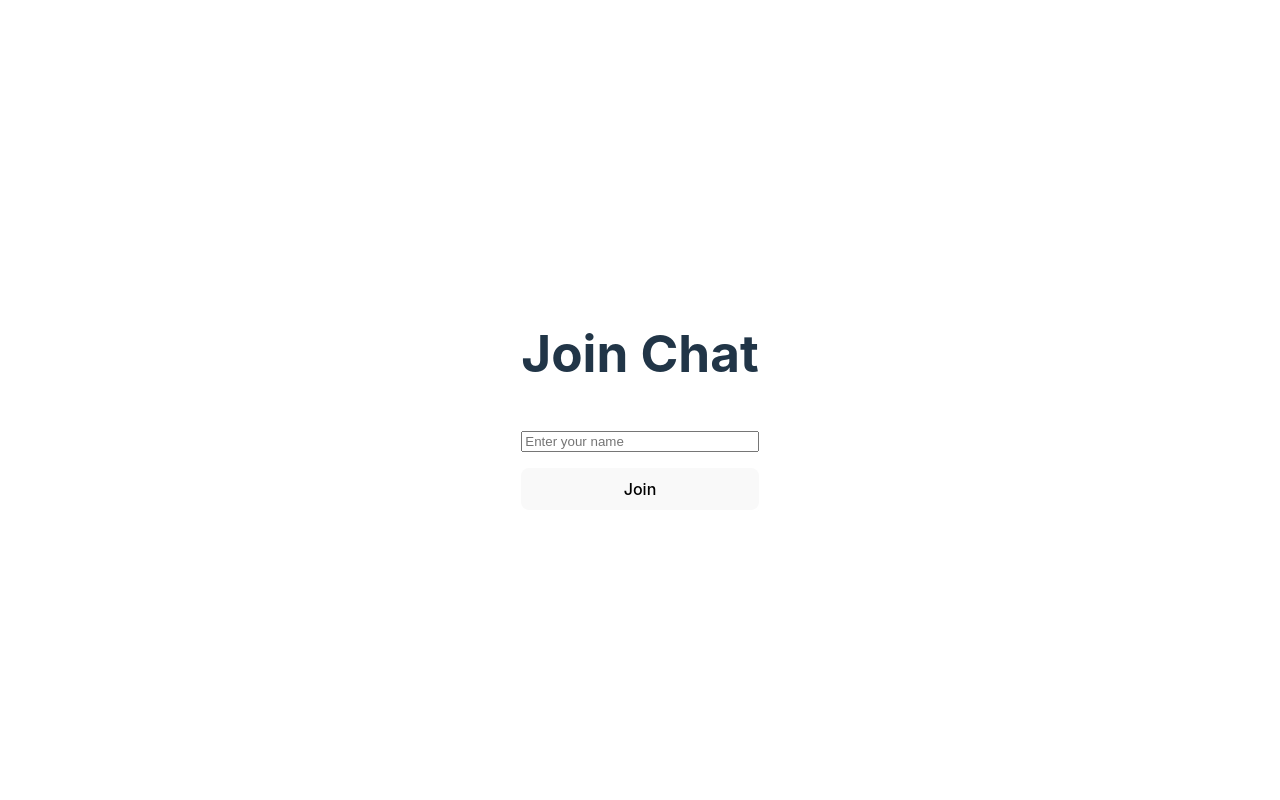
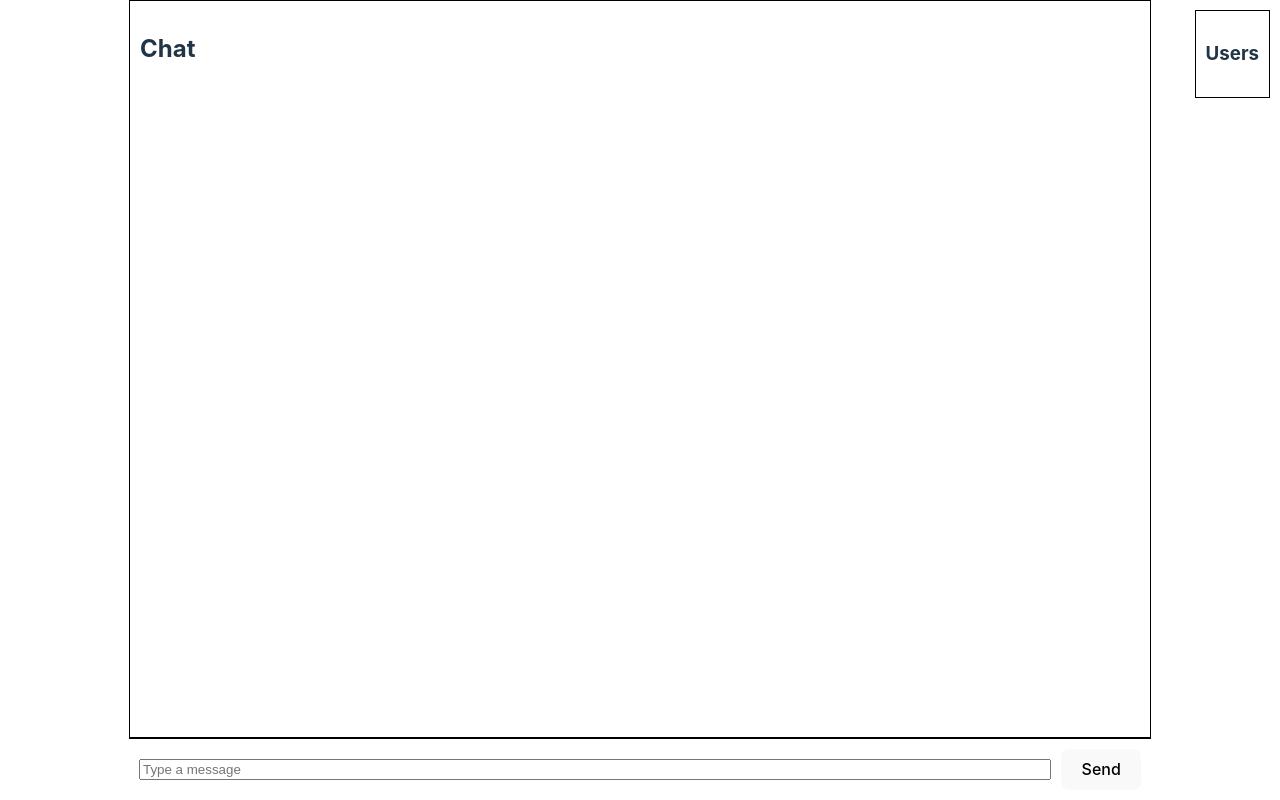
Before and after one commit to visrut7/chat-application, a React app in the folder frontend/: page /chat in a window 1280 px wide. Built offline with nearby package versions, Linux system fonts and the light colour scheme; the HTML template or start-up script is replaced by a standard one.

Commit message:
separate out components

```diff
--- a/frontend/src/App.tsx
+++ b/frontend/src/App.tsx
@@ -1,145 +1,20 @@
 import "./App.css";
-import React, { useState, useEffect, useRef } from "react";
-
-interface Message {
-  name: string;
-  type: string;
-  message: string;
-}
+import React, { useState } from "react";
+import { BrowserRouter as Router, Routes, Route } from "react-router-dom";
+import JoinForm from "./components/JoinForm";
+import Chat from "./components/Chat";
 
 const App: React.FC = () => {
   const [name, setName] = useState<string>("");
-  const [joined, setJoined] = useState<boolean>(false);
-  const [users, setUsers] = useState<string[]>([]);
-  const [messages, setMessages] = useState<Message[]>([]);
-  const [message, setMessage] = useState<string>("");
-
-  const ws = useRef<WebSocket | null>(null);
-
-  useEffect(() => {
-    if (joined) {
-      ws.current = new WebSocket("ws://localhost:3000");
-
-      ws.current.onopen = () => {
-        console.log("Connected to the server");
-        ws.current?.send(
-          JSON.stringify({ name, type: "user_list", message: "" })
-        );
-      };
-
-      ws.current.onmessage = (event) => {
-        const data = JSON.parse(event.data);
-
-        if (data.type === "user_list") {
-          setUsers(data.users);
-        } else if (data.type === "chat_message") {
-          setMessages((prevMessages) => [...prevMessages, data]);
-        }
-      };
-
-      ws.current.onclose = () => {
-        console.log("Disconnected from the server");
-      };
-
-      return () => {
-        ws.current?.close();
-      };
-    }
-  }, [joined, name]);
-
-  const handleJoin = (e: React.FormEvent) => {
-    e.preventDefault();
-    setJoined(true);
-  };
-
-  const handleSendMessage = (e: React.FormEvent) => {
-    e.preventDefault();
-    if (ws.current) {
-      const messageData = { name, type: "chat_message", message };
-      ws.current.send(JSON.stringify(messageData));
-      setMessage("");
-    }
-  };
 
   return (
     <div className="page">
-      {!joined ? (
-        <form onSubmit={handleJoin} className="join-form">
-          <h1>Join Chat</h1>
-          <input
-            type="text"
-            value={name}
-            onChange={(e) => setName(e.target.value)}
-            placeholder="Enter your name"
-            required
-          />
-          <button type="submit">Join</button>
-        </form>
-      ) : (
-        <div
-          style={{ display: "flex", flexDirection: "column", height: "100vh" }}
-        >
-          <div
-            style={{
-              flex: 1,
-              overflowY: "auto",
-              border: "1px solid black",
-              padding: "10px",
-              width: "1000px",
-            }}
-          >
-            <h2>Chat</h2>
-            <div
-              style={{ display: "flex", flexDirection: "column", gap: "10px" }}
-            >
-              {messages.map((msg) => (
-                <div
-                  key={`${msg.name}-${msg.message}`}
-                  style={{ border: "1px solid gray", padding: "5px" }}
-                >
-                  <strong>{msg.name}: </strong>
-                  <span>{msg.message}</span>
-                </div>
-              ))}
-            </div>
-          </div>
-          <form
-            style={{
-              display: "flex",
-              alignItems: "center",
-              borderTop: "1px solid black",
-              padding: "10px",
-            }}
-            onSubmit={handleSendMessage}
-          >
-            <input
-              type="text"
-              value={message}
-              onChange={(e) => setMessage(e.target.value)}
-              placeholder="Type a message"
-              style={{ flex: 1, marginRight: "10px" }}
-              required
-            />
-            <button type="submit">Send</button>
-          </form>
-          <div
-            style={{
-              position: "absolute",
-              top: "10px",
-              right: "10px",
-              border: "1px solid black",
-              padding: "10px",
-            }}
-          >
-            <h3>Users</h3>
-            <ul>
-              {users.map((user) => (
-                <li key={user}>{user}</li>
-              ))}
-            </ul>
-          </div>
-        </div>
-      )}
+      <Router>
+        <Routes>
+          <Route path="/chat" element={<Chat name={name} />} />
+          <Route path="/" element={<JoinForm setName={setName} />} />
+        </Routes>
+      </Router>
     </div>
   );
 };
--- /dev/null
+++ b/frontend/src/components/Chat.tsx
@@ -0,0 +1,132 @@
+import React, { useState, useEffect, useRef } from "react";
+
+interface Message {
+  name: string;
+  type: string;
+  message: string;
+}
+
+interface ChatProps {
+  name: string;
+}
+
+const Chat: React.FC<ChatProps> = ({ name }) => {
+  const [users, setUsers] = useState<string[]>([]);
+  const [messages, setMessages] = useState<Message[]>([]);
+  const [message, setMessage] = useState<string>("");
+  const ws = useRef<WebSocket | null>(null);
+
+  useEffect(() => {
+    if (name) {
+      ws.current = new WebSocket("ws://localhost:3000");
+
+      ws.current.onopen = () => {
+        console.log("Connected to the server");
+        ws.current?.send(
+          JSON.stringify({ name, type: "user_list", message: "" })
+        );
+      };
+
+      ws.current.onmessage = (event) => {
+        const data = JSON.parse(event.data);
+
+        if (data.type === "user_list") {
+          setUsers(data.users);
+        } else if (data.type === "chat_message") {
+          setMessages((prevMessages) => [...prevMessages, data]);
+        }
+      };
+
+      ws.current.onerror = (error) => {
+        console.error("WebSocket error:", error);
+      };
+
+      ws.current.onclose = () => {
+        console.log("Disconnected from the server");
+      };
+
+      return () => {
+        ws.current?.close();
+      };
+    }
+  }, [name]);
+
+  const handleSendMessage = (e: React.FormEvent) => {
+    e.preventDefault();
+    if (ws.current) {
+      const messageData = { name, type: "chat_message", message };
+      ws.current.send(JSON.stringify(messageData));
+      setMessage("");
+    }
+  };
+
+  return (
+    <div className="page">
+      <div
+        style={{ display: "flex", flexDirection: "column", height: "100vh" }}
+      >
+        <div
+          style={{
+            flex: 1,
+            overflowY: "auto",
+            border: "1px solid black",
+            padding: "10px",
+            width: "1000px",
+          }}
+        >
+          <h2>Chat</h2>
+          <div
+            style={{ display: "flex", flexDirection: "column", gap: "10px" }}
+          >
+            {messages.map((msg) => (
+              <div
+                key={`${msg.name}-${msg.message}`}
+                style={{ border: "1px solid gray", padding: "5px" }}
+              >
+                <strong>{msg.name}: </strong>
+                <span>{msg.message}</span>
+              </div>
+            ))}
+          </div>
+        </div>
+        <form
+          style={{
+            display: "flex",
+            alignItems: "center",
+            borderTop: "1px solid black",
+            padding: "10px",
+          }}
+          onSubmit={handleSendMessage}
+        >
+          <input
+            type="text"
+            value={message}
+            onChange={(e) => setMessage(e.target.value)}
+            placeholder="Type a message"
+            style={{ flex: 1, marginRight: "10px" }}
+            required
+          />
+          <button type="submit">Send</button>
+        </form>
+        <div
+          style={{
+            position: "absolute",
+            top: "10px",
+            right: "10px",
+            border: "1px solid black",
+            padding: "10px",
+          }}
+        >
+          <h3>Users</h3>
+          <ul>
+            {users.map((user) => (
+              <li key={user}>{user}</li>
+            ))}
+          </ul>
+        </div>
+      </div>
+    </div>
+  );
+};
+
+export default Chat;
--- /dev/null
+++ b/frontend/src/components/JoinForm.tsx
@@ -0,0 +1,33 @@
+import React, { useState } from "react";
+import { useNavigate } from "react-router-dom";
+
+interface JoinFormProps {
+  setName: React.Dispatch<React.SetStateAction<string>>;
+}
+
+const JoinForm: React.FC<JoinFormProps> = ({ setName }) => {
+  const [inputName, setInputName] = useState<string>("");
+  const navigate = useNavigate();
+
+  const handleJoin = (e: React.FormEvent) => {
+    e.preventDefault();
+    setName(inputName);
+    navigate("/chat");
+  };
+
+  return (
+    <form onSubmit={handleJoin} className="join-form">
+      <h1>Join Chat</h1>
+      <input
+        type="text"
+        value={inputName}
+        onChange={(e) => setInputName(e.target.value)}
+        placeholder="Enter your name"
+        required
+      />
+      <button type="submit">Join</button>
+    </form>
+  );
+};
+
+export default JoinForm;
--- /dev/null
+++ b/package.json
@@ -0,0 +1,5 @@
+{
+	"dependencies": {
+		"react-router-dom": "^6.24.0"
+	}
+}
```
Also changed, not shown: 1 other file (tests, documents, lock files or other folders).
